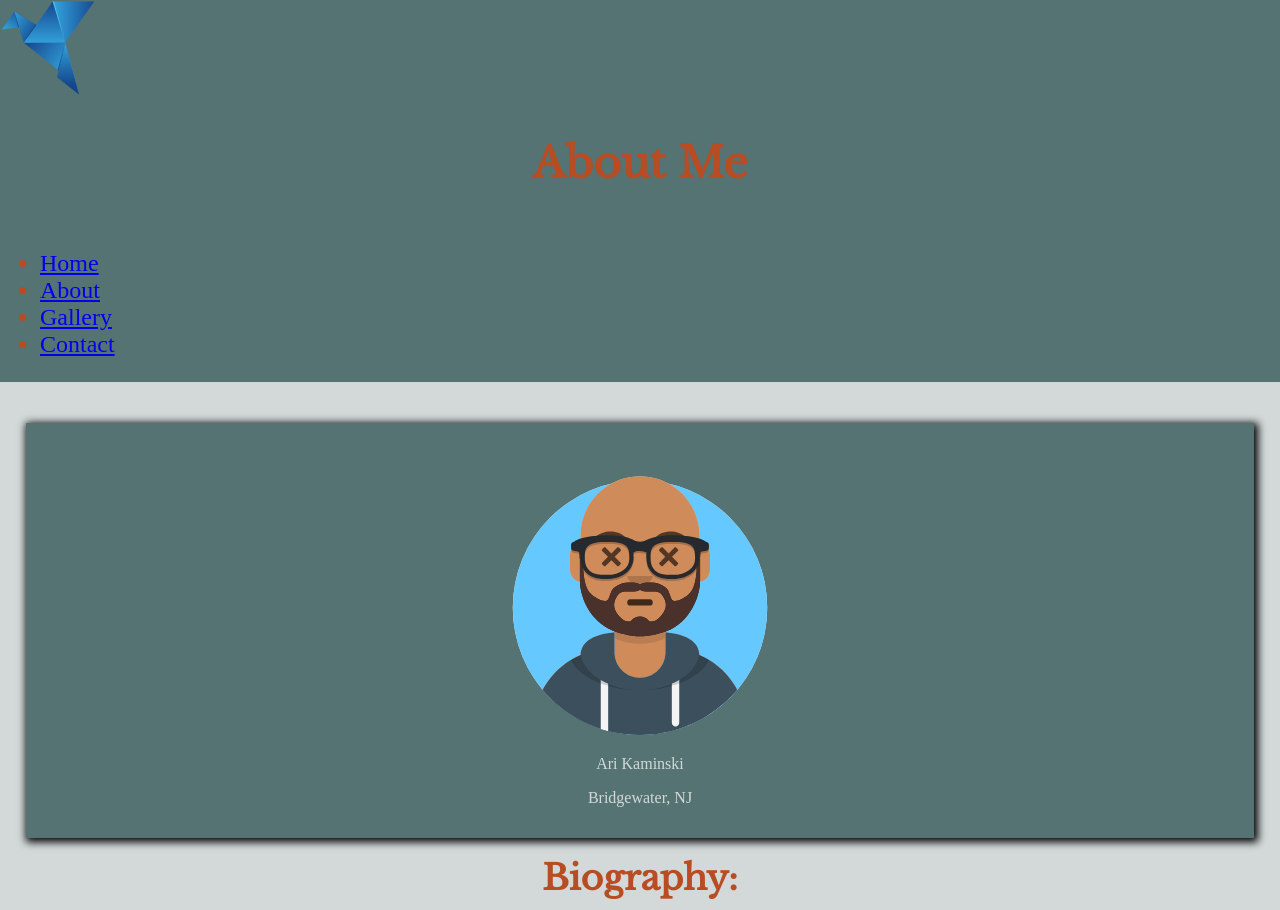
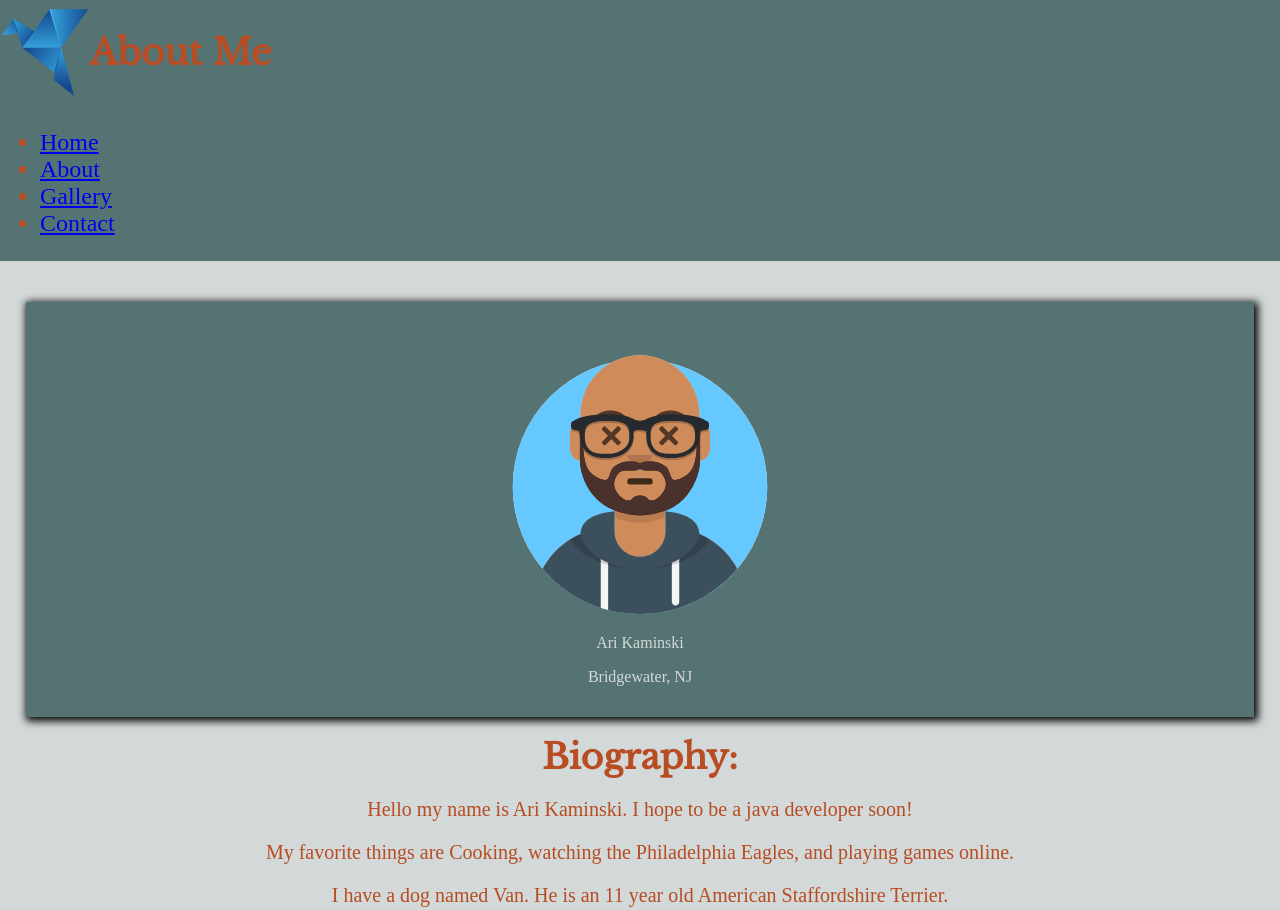
Before and after one commit to RVCC-IDMX/about-me-AriKaminski, a plain HTML site: page index.html in a window 1280 px wide. Shown: the top 910 px of the page. Drawn offline with nearby package versions, Linux system fonts and the light colour scheme.

Commit message:
add logo css

```diff
--- a/css/nav.css
+++ b/css/nav.css
@@ -38,7 +38,19 @@ main{
 
 
 /* logo */
+.logo{
+    display: flex;
+    align-items: center;
+}
 
+.logo img{
+    height: 7vw;
+    width: 7vw;
+}
+
+.logo h1{
+    font-size: 1.5em;
+}
 
 
 
```
